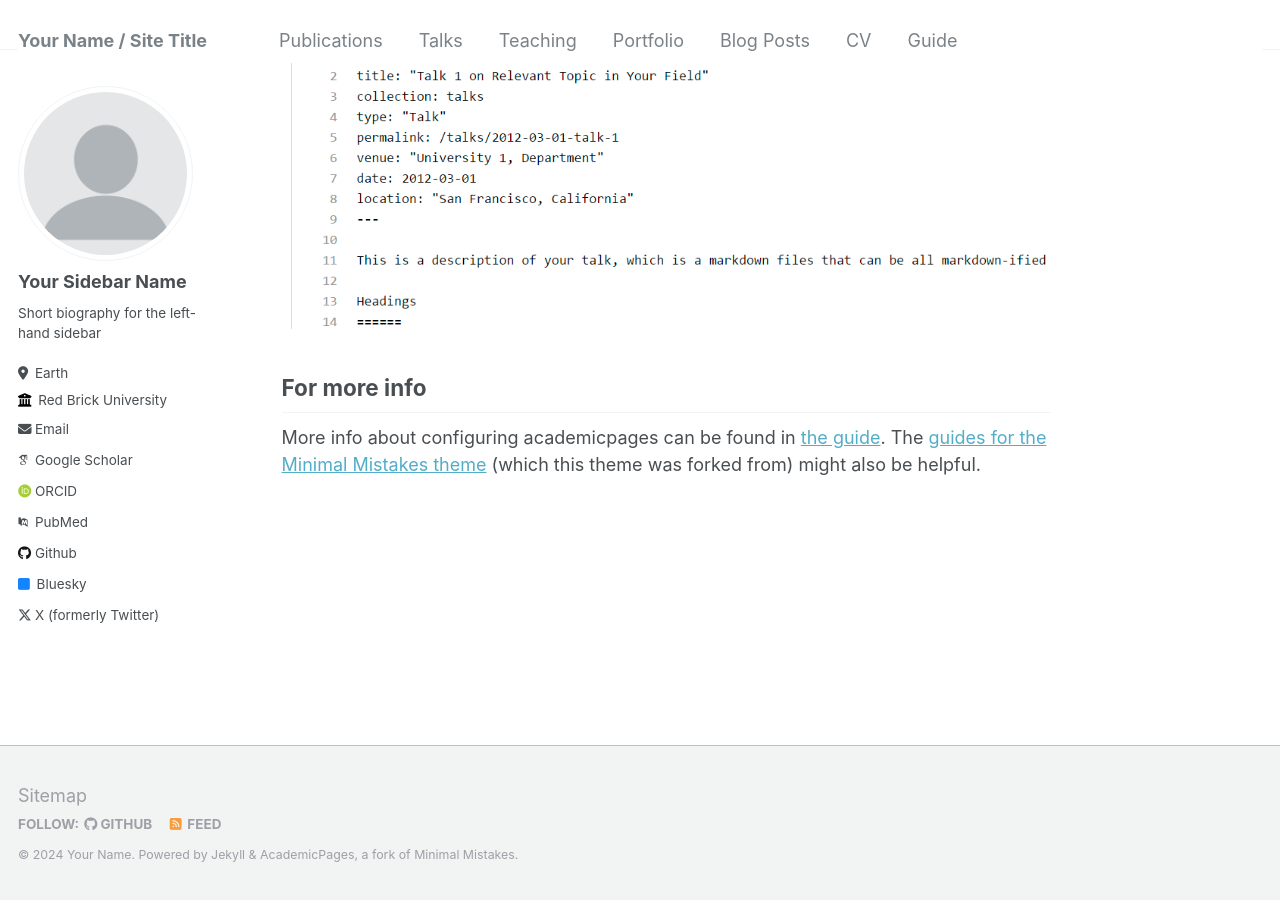
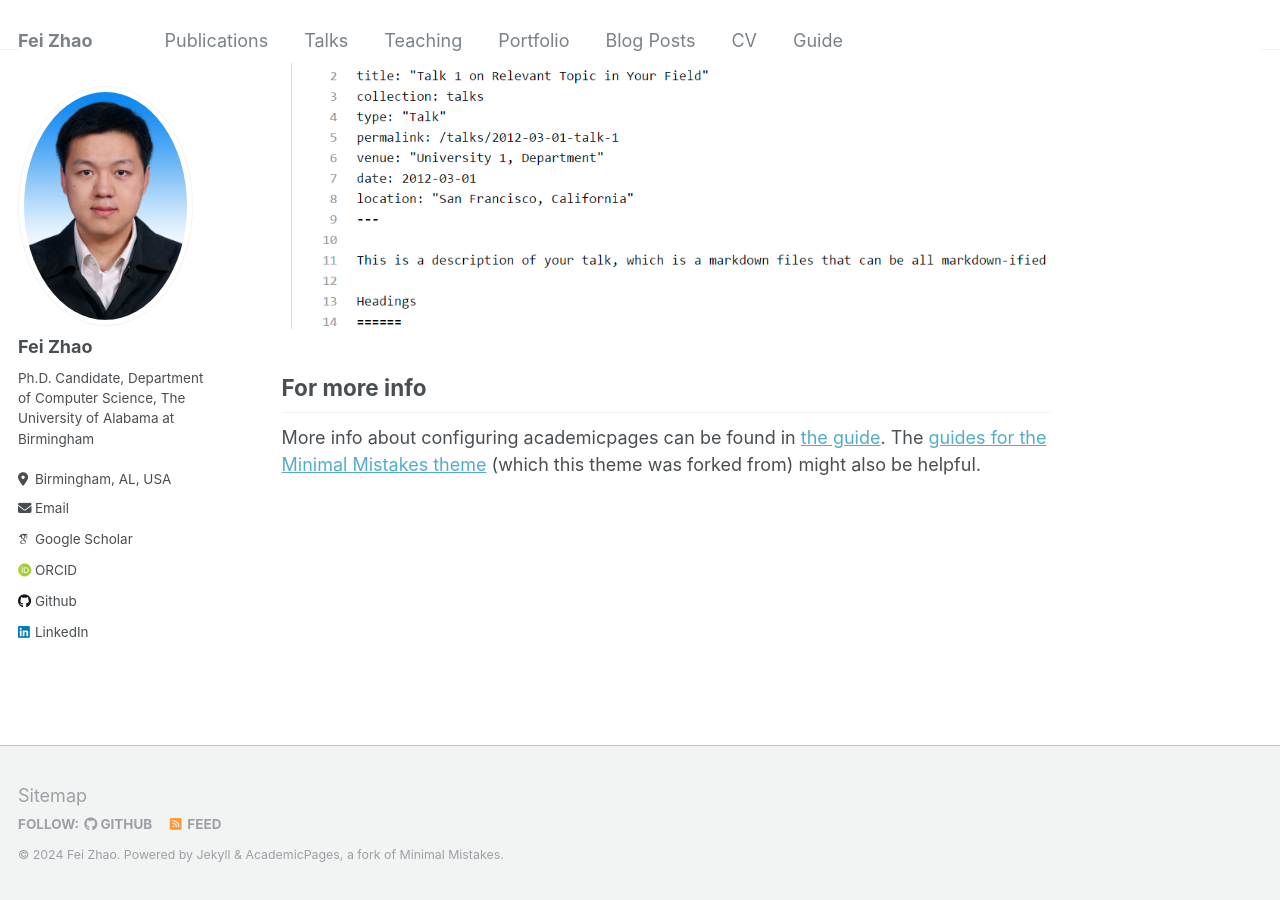
Before and after one commit to feizhao19/feizhao19.github.io, a Jekyll site: the page built from _pages/about.md, in a window 1280 px wide and 900 px high, scrolled down 2640 px. Built offline with Jekyll 4.4.1, drawn with Linux system fonts in a browser that asks for light colours; some web fonts are replaced.

Commit message:
Added personal info

```diff
--- a/_config.yml
+++ b/_config.yml
@@ -8,46 +8,46 @@
 
 # Basic Site Settings
 locale                   : "en-US"
-title                    : "Your Name / Site Title"
+title                    : "Fei Zhao"
 title_separator          : "-"
-name                     : &name "Your Name"
+name                     : &name "Fei Zhao"
 description              : &description "personal description"
-url                      : https://academicpages.github.io # the base hostname & protocol for your site e.g. "https://mmistakes.github.io"
+url                      : https://feizhao19.github.io # the base hostname & protocol for your site e.g. "https://mmistakes.github.io"
 baseurl                  : "" # the subpath of your site, e.g. "/blog"
-repository               : "academicpages/academicpages.github.io"
+repository               : "feizhao/feizhao19.github.io"
 
 # Site Author - The following control what appear as part of the author content on the side bar.
 #               If a field is blank the icon and link will not appear, otherwise it will be shown.
 #               Additional customization can be done by editing /_includes/author-profile.html
 author:
   # Biographic information
-  avatar           : "profile.png"
-  name             : "Your Sidebar Name"
+  avatar           : "Fei_Zhao.jpg"
+  name             : "Fei Zhao"
   pronouns         : # example: "she/her"
-  bio              : "Short biography for the left-hand sidebar"
-  location         : "Earth"
-  employer         : "Red Brick University"
+  bio              : "Ph.D. Candidate,\nDepartment of Computer Science,\nThe University of Alabama at Birmingham"
+  location         : "Birmingham, AL, USA"
+  # employer         : "The University of Alabama at Birmingham"
   uri              : # URL
-  email            : "none@example.org"
+  email            : "larry5@uab.edu"
 
   # Academic websites
   arxiv            : # URL - Update with the correct link to your profile
-  googlescholar    : "https://scholar.google.com/citations?user=PS_CX0AAAAAJ"
+  googlescholar    : "https://scholar.google.com/citations?user=-CBzUKwAAAAJ&hl=en"
   impactstory      : # URL
-  orcid            : "http://orcid.org/yourorcidurl"
-  pubmed           : "https://www.ncbi.nlm.nih.gov/pubmed/?term=john+snow"
+  orcid            : "https://orcid.org/0009-0003-8535-4923"
+  pubmed           : #"https://www.ncbi.nlm.nih.gov/pubmed/?term=john+snow"
   researchgate     : # URL
 
   # Repositories and software development
   bitbucket        : # Username - Update with your username on the site
   codepen          : # Username
   dribbble         : # Username
-  github           : "academicpages"
+  github           : "https://github.com/feizhao19"
   kaggle           : # Username
   stackoverflow    : # User number or user number and name (i.e., use "1" or "1/jeff-atwood")
 
   # Social media
-  bluesky          : "bsky.app" # Replace this with you Bluesky username
+  bluesky          : #"bsky.app" # Replace this with you Bluesky username
   facebook         : # Username
   flickr           : # Username
   foursquare       : # Username
@@ -56,7 +56,7 @@ author:
   keybase          : # Username
   instagram        : # Username
   lastfm           : # Username
-  linkedin         : # Username
+  linkedin         : "fei-zhao-6a762724a"
   mastodon         : # URL
   medium           : # URL
   pinterest        : # Username
@@ -64,7 +64,7 @@ author:
   steam            : # Username
   telegram         : # URL
   tumblr           : # Username
-  twitter          : "UniofOxford"  # Replace this with your X / Twitter handle
+  twitter          : #"UniofOxford"  # Replace this with your X / Twitter handle
   vine             : # Username
   weibo            : # Username
   wikipedia        : # Username
```
Also changed, not shown: images/Fei_Zhao.jpg (added).
